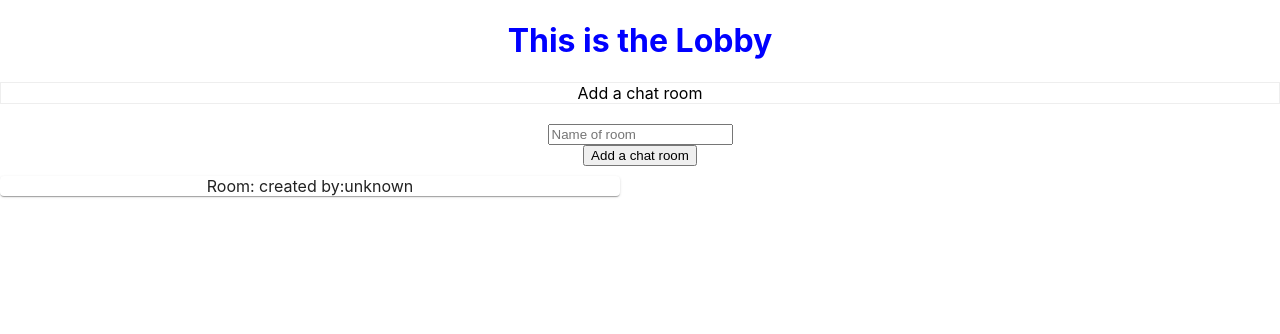
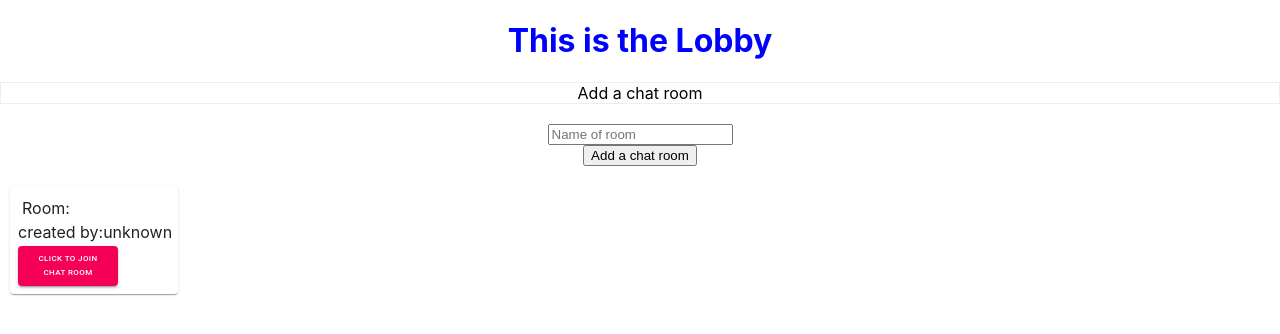
Before and after one commit to AllanRaf/my-chat-app-client, a React (Create React App) app: page /lobby in a window 1280 px wide. Shown: the top 334 px of the page. Built offline with nearby package versions, Linux system fonts and the light colour scheme; no server answers; the HTML template or start-up script is replaced by a standard one.

Commit message:
feat: add styling for lobby

```diff
--- a/src/lobby/Lobby.css
+++ b/src/lobby/Lobby.css
@@ -10,3 +10,29 @@
 .form-add-room {
   margin-bottom: 10px;
 }
+
+.chatroom-container {
+  width: 10rem;
+  display: flex;
+  flex-direction: column;
+  align-items: flex-start;
+  margin: 10px;
+  padding-top: 0.5rem;
+  padding-bottom: 0.5rem;
+  padding-left: 0.5rem;
+}
+
+.chatroom-title {
+  margin: 0.25rem;
+}
+.chatroom-creator {
+  margin-bottom: 0.25rem;
+}
+.button-add-room {
+  width: 100px;
+  font-size: 0.5rem;
+}
+
+.button-add-room-text {
+  font-size: 0.5rem;
+}
--- a/src/lobby/Lobby.js
+++ b/src/lobby/Lobby.js
@@ -2,7 +2,7 @@ import React, { useRef, useEffect, useState } from "react";
 import { url } from "../App";
 import io from "socket.io-client";
 import * as request from "superagent";
-import { Grid, Paper } from "@material-ui/core";
+import { Button, Grid, Paper } from "@material-ui/core";
 import "./Lobby.css";
 import "../index.css";
 
@@ -42,7 +42,6 @@ export const Lobby = () => {
   };
 
   const addRoom = (newRoom) => {
-    console.log("all the chatrooms", chatrooms);
     const newRoomParsed = {
       roomName: newRoom.roomName,
       User: { username: newRoom.createdBy },
@@ -57,9 +56,26 @@ export const Lobby = () => {
       .post(`${url}/chatroom`)
       .set("Authorization", auth)
       .send({ roomName })
-      .then((res) => console.log("return message in lobby", res))
+      .then((res) => {
+        console.log("return message in lobby", res);
+        chatRoom.current = "";
+      })
       .catch((error) => {
         console.log("error fetching messages", error);
+      });
+  };
+
+  const handleOnJoinRoom = (roomId) => {
+    console.log("joining a chat room", roomId);
+    request
+      .post(`${url}/joinroom`)
+      .set("Authorization", auth)
+      .send({ roomId })
+      .then((res) => {
+        console.log("joined room");
+      })
+      .catch((error) => {
+        console.log("error joining room", error);
       });
   };
   return (
@@ -81,10 +97,37 @@ export const Lobby = () => {
       <Grid container spacing={5}>
         {chatrooms.map((chatroom) => {
           return (
-            <Grid item xl={3} l={3} m={6} xs={6}>
-              <Paper className="chatroom">
-                Room: {chatroom.roomName} created by:
-                {chatroom.User ? chatroom.User.username : "unknown"}
+            <Grid
+              item
+              xl={3}
+              lg={3}
+              sm={3}
+              xs={3}
+              className="chatroom-container"
+            >
+              <Paper className="chatroom-container">
+                <span className="chatroom-title">
+                  Room: {chatroom.roomName}
+                </span>
+                <span className="chatroom-creator">
+                  created by:
+                  {chatroom.User ? chatroom.User.username : "unknown"}
+                </span>
+                <span>
+                  <Button
+                    color="secondary"
+                    variant="contained"
+                    small
+                    className="button-add-room"
+                    onClick={() => {
+                      handleOnJoinRoom(chatroom.id);
+                    }}
+                  >
+                    <span className="button-add-room-text">
+                      Click to join chat room
+                    </span>
+                  </Button>
+                </span>
               </Paper>
             </Grid>
           );
```
